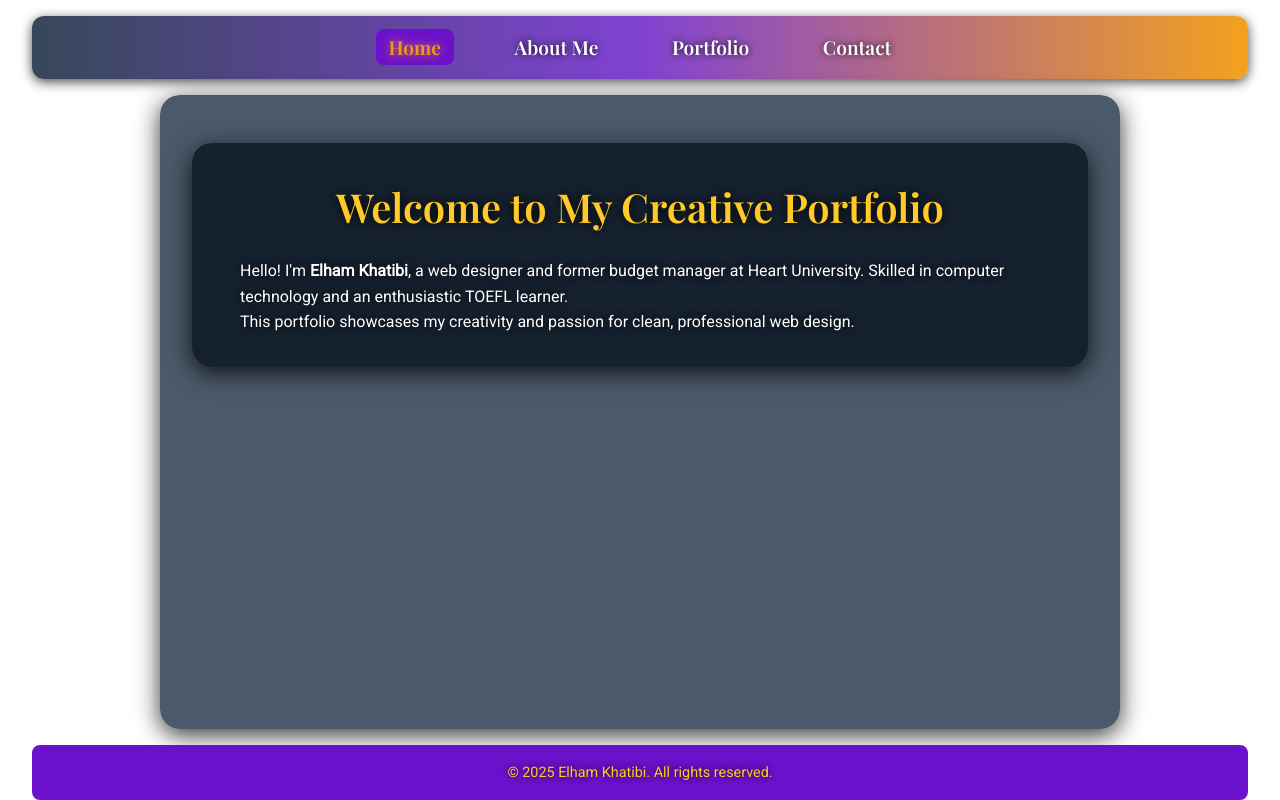
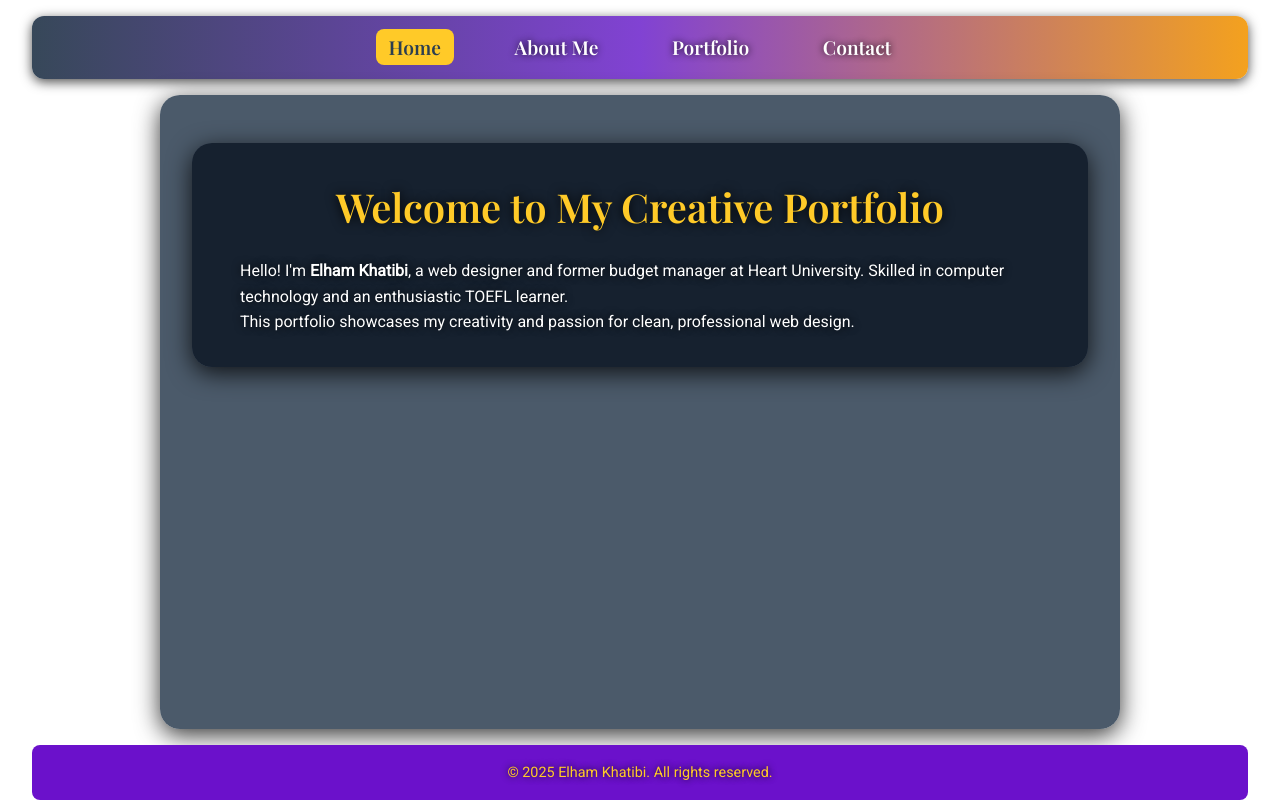
Before and after one commit to elhamkhatibi5/My-Portfolio, a plain HTML site: page index.html in a window 1280 px wide. In both pictures the pointer is over the link "Home". Drawn offline with nearby package versions, Linux system fonts and the light colour scheme.

Commit message:
Update style.css

```diff
--- a/style.css
+++ b/style.css
@@ -61,10 +61,10 @@ nav {
 
 .nav li a:hover,
 .nav li a:focus {
-  background-color: #6b11cb; /* Deep Purple */
-  color: #f39c12; /* Light Orange */
+  background-color: #ffca28; /* brighter yellow */
+  color: #2c3e50;
   outline: none;
-  text-shadow: 0 0 10px rgba(243, 156, 18, 0.9);
+  text-shadow: none;
 }
 
 /* =================================
```
